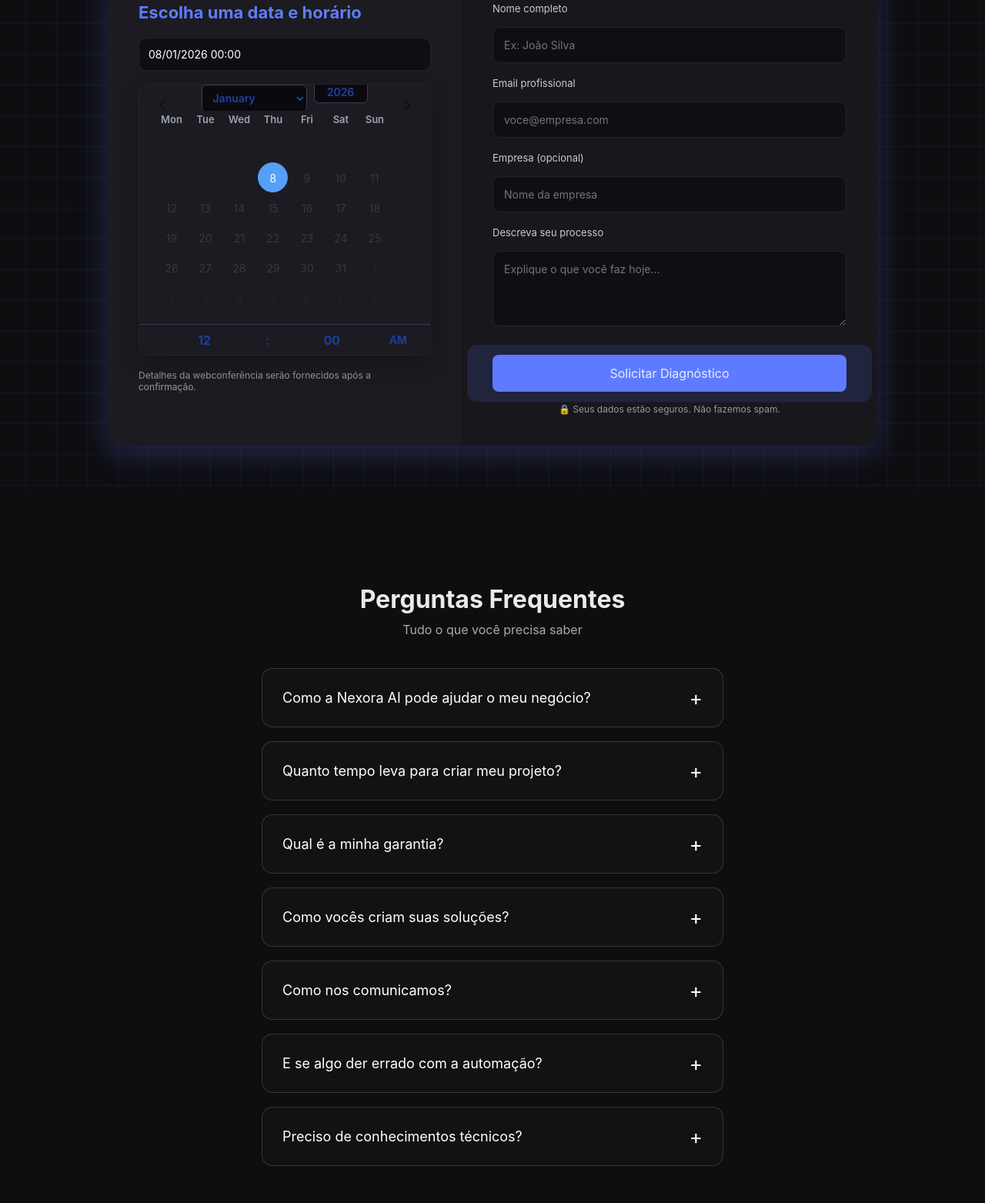
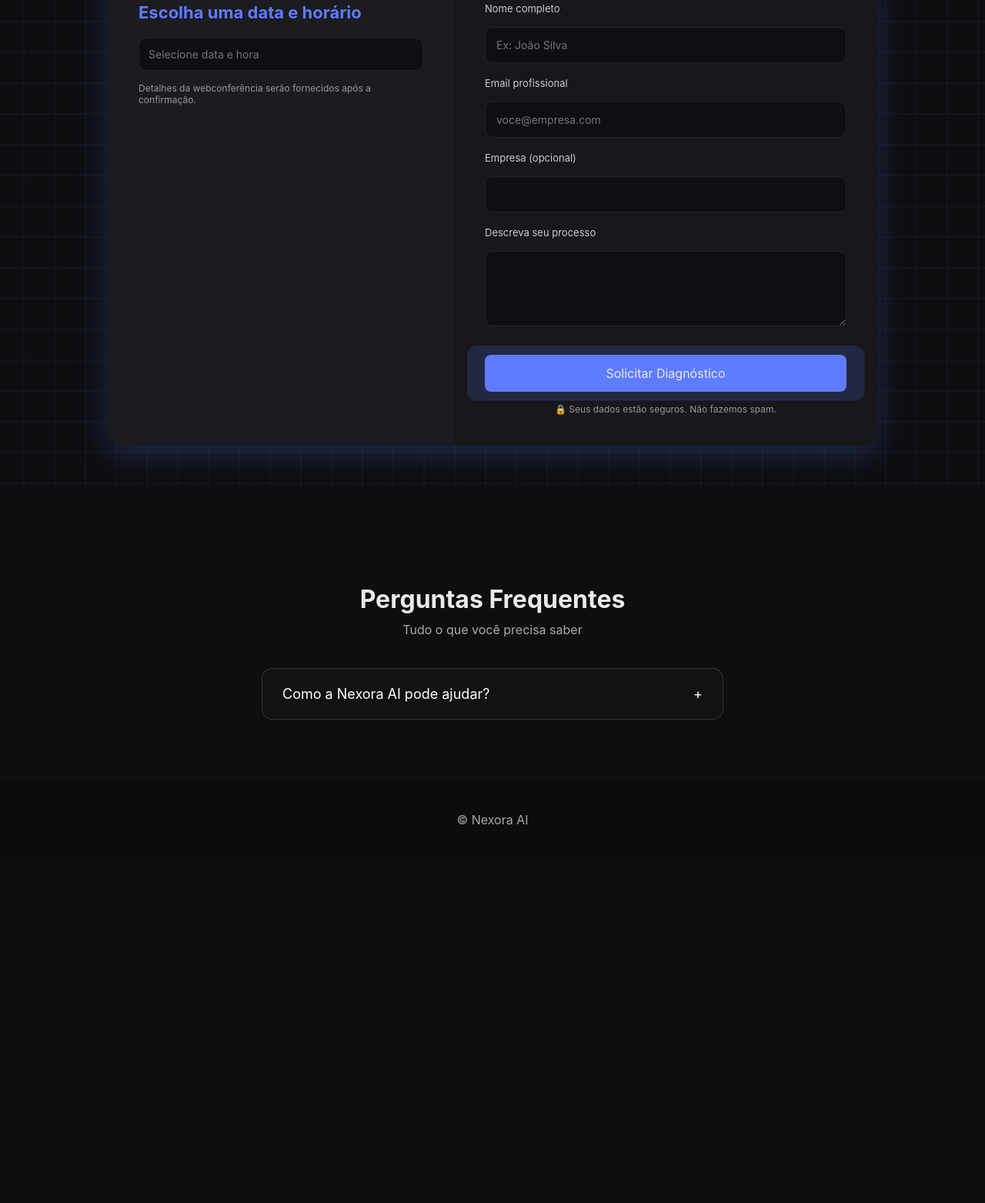
Before and after one commit to MauricioSmick/NexoraAI, a plain HTML site: page contact.html in a window 1280 px wide. Shown: the part 163-1726 px from the top of the page at 77% size. After the commit the page ends 1278 px from the top, so only its background shows below. Drawn offline with nearby package versions, Linux system fonts and the light colour scheme.

Commit message:
Update contact.html

```diff
--- a/contact.html
+++ b/contact.html
@@ -3,9 +3,9 @@
 <head>
   <meta charset="UTF-8">
   <title>Contato | Nexora AI</title>
+
   <link rel="stylesheet" href="css/main.css">
   <link rel="stylesheet" href="https://cdn.jsdelivr.net/npm/flatpickr/dist/flatpickr.min.css">
-
 </head>
 <body>
 
@@ -17,103 +17,66 @@
 
 <section class="schedule-section">
   <div class="schedule-card">
-    <!-- COLUNA ESQUERDA: CALENDÁRIO -->
+
+    <!-- COLUNA ESQUERDA -->
     <div class="calendar-container">
       <h2>Escolha uma data e horário</h2>
-  <input type="text" class="calendar" placeholder="Selecione data e hora"> <br>
-  <p class="calendar-note">Detalhes da webconferência serão fornecidos após a confirmação.</p>
+      <input type="text" class="calendar" placeholder="Selecione data e hora">
+      <p class="calendar-note">
+        Detalhes da webconferência serão fornecidos após a confirmação.
+      </p>
     </div>
 
-    <!-- COLUNA DIREITA: FORMULÁRIO -->
+    <!-- COLUNA DIREITA -->
     <div class="form-container">
-     <form class="contact-form" id="contactForm"  action="https://SEU_N8N/webhook/contato" method="POST">
-  <!-- Seus campos existentes -->
+
+      <form class="contact-form" id="contactForm">
+
         <div class="form-group">
           <label>Nome completo</label>
-    <input type="text" name="nome" id="nome" placeholder="Ex: João Silva" required>
+          <input type="text" id="nome" placeholder="Ex: João Silva" required>
         </div>
 
         <div class="form-group">
           <label>Email profissional</label>
-    <input type="email" name="email" id="email" placeholder="voce@empresa.com" required>
+          <input type="email" id="email" placeholder="voce@empresa.com" required>
         </div>
 
         <div class="form-group">
           <label>Empresa (opcional)</label>
-    <input type="text" name="empresa" id="empresa" placeholder="Nome da empresa">
+          <input type="text" id="empresa">
         </div>
 
         <div class="form-group">
           <label>Descreva seu processo</label>
-    <textarea name="mensagem" id="mensagem" placeholder="Explique o que você faz hoje..." rows="4" required></textarea>
+          <textarea id="mensagem" rows="4" required></textarea>
         </div>
 
-  <!-- Campo oculto para data/hora do calendário -->
-  <input type="hidden" name="data_agendamento" id="dataAgendamento">
+        <!-- DATA DO CALENDÁRIO -->
+        <input type="hidden" id="dataAgendamento">
 
         <button type="submit" class="btn-primary pulse" id="submitBtn">
           Solicitar Diagnóstico
         </button>
 
-  <div id="formMessage" class="form-message" style="display: none;"></div>
+        <div id="formMessage" class="form-message"></div>
+
       </form>
+
       <p class="form-note">🔒 Seus dados estão seguros. Não fazemos spam.</p>
-      </form>
+
     </div>
   </div>
 </section>
-
 
 <section class="faq">
   <h2>Perguntas Frequentes</h2>
   <p class="faq-subtitle">Tudo o que você precisa saber</p>
 
   <div class="faq-item">
-    <button class="faq-question">Como a Nexora AI pode ajudar o meu negócio? <span class="icon">+</span></button>
+    <button class="faq-question">Como a Nexora AI pode ajudar? <span>+</span></button>
     <div class="faq-answer">
-      <p>Automatizamos tarefas repetitivas como prospecção outbound, atendimento ao cliente e criação de conteúdo, reduzindo custos e liberando sua equipe para atividades estratégicas.</p>
-    </div>
-  </div>
-
-  <div class="faq-item">
-    <button class="faq-question">Quanto tempo leva para criar meu projeto? <span class="icon">+</span></button>
-    <div class="faq-answer">
-      <p>O prazo varia conforme a complexidade. Projetos simples levam dias; soluções personalizadas podem levar algumas semanas.</p>
-    </div>
-  </div>
-
-  <div class="faq-item">
-    <button class="faq-question">Qual é a minha garantia? <span class="icon">+</span></button>
-    <div class="faq-answer">
-      <p>Você acompanha cada etapa do projeto e valida as entregas antes da conclusão final.</p>
-    </div>
-  </div>
-
-  <div class="faq-item">
-    <button class="faq-question">Como vocês criam suas soluções? <span class="icon">+</span></button>
-    <div class="faq-answer">
-      <p>Analisamos seus processos, identificamos gargalos e desenvolvemos soluções sob medida usando automação e inteligência artificial.</p>
-    </div>
-  </div>
-
-  <div class="faq-item">
-    <button class="faq-question">Como nos comunicamos? <span class="icon">+</span></button>
-    <div class="faq-answer">
-      <p>Mantemos comunicação constante por chamadas, mensagens e relatórios de progresso.</p>
-    </div>
-  </div>
-
-  <div class="faq-item">
-    <button class="faq-question">E se algo der errado com a automação? <span class="icon">+</span></button>
-    <div class="faq-answer">
-      <p>Implementamos monitoramento e planos de contingência para agir rapidamente caso algo não funcione como esperado.</p>
-    </div>
-  </div>
-
-  <div class="faq-item">
-    <button class="faq-question">Preciso de conhecimentos técnicos? <span class="icon">+</span></button>
-    <div class="faq-answer">
-      <p>Não. As soluções são intuitivas e entregues com orientação e suporte.</p>
+      <p>Automatizamos processos e tarefas repetitivas com IA.</p>
     </div>
   </div>
 </section>
@@ -121,23 +84,8 @@
 <footer>
   <p>© Nexora AI</p>
 </footer>
+
 <script src="https://cdn.jsdelivr.net/npm/flatpickr"></script>
-<script>
-  flatpickr(".calendar", {
-    enableTime: true,
-    dateFormat: "d/m/Y H:i",
-    minDate: "today",
-    defaultDate: "today",
-    wrap: false,
-    inline: true, // mostra o calendário aberto sempre
-    locale: {
-      firstDayOfWeek: 1 // semana começa na segunda
-    },
-    onChange: function(selectedDates, dateStr, instance) {
-      console.log("Data selecionada:", dateStr);
-    }
-  });
-</script>
 <script src="js/app.js"></script>
 
 </body>
```
Lines whose indentation alone changed are shown as unchanged.
